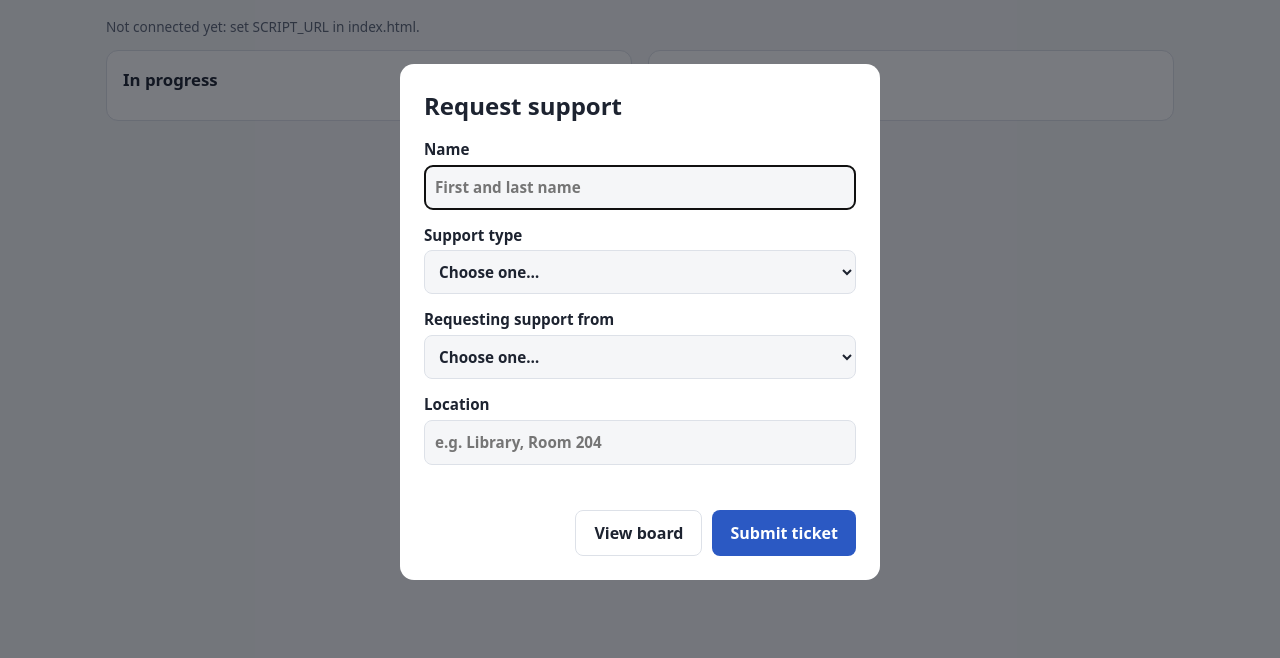
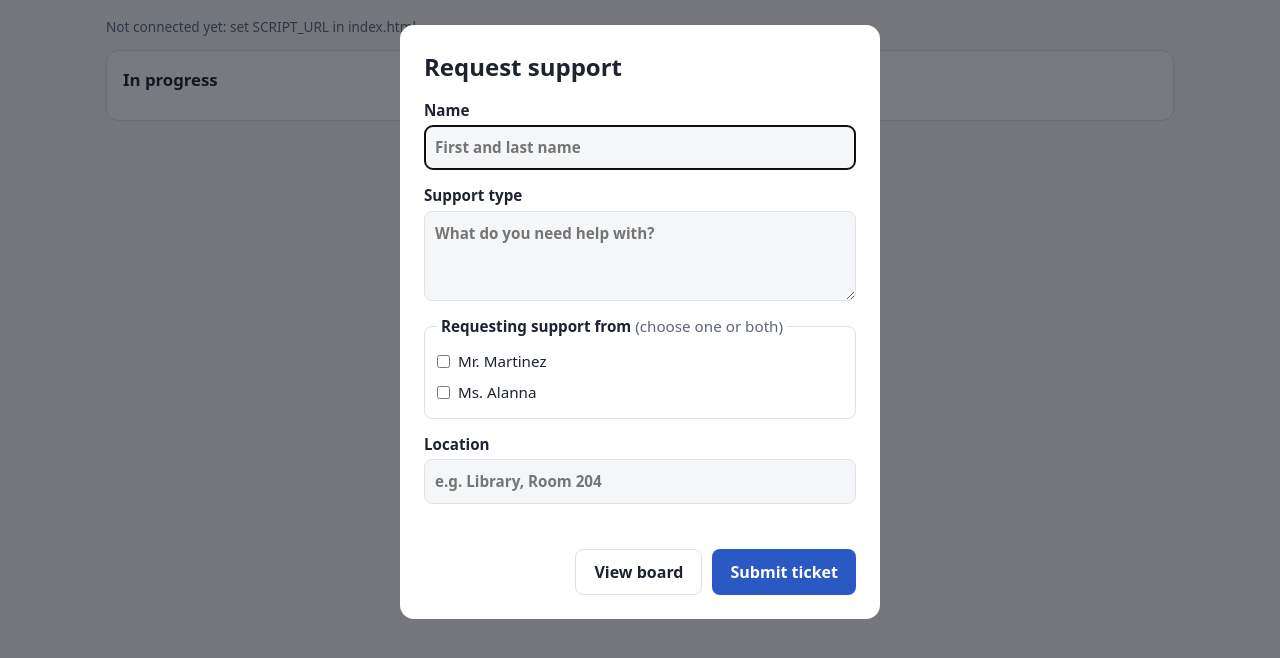
Before and after one commit to nmartinezucb/college-support, a plain HTML site: page index.html in a window 1280 px wide. Shown: the part 78-736 px from the top of the page. Drawn offline with Linux system fonts and the light colour scheme.

Commit message:
Free-response support type; choose Mr. Martinez and/or Ms. Alanna
Co-Authored-By: Claude Opus 5.5 <noreply@anthropic.com>
Claude-Session: https://claude.ai/code/session_013McL1XdiLHHQGUguHTkLs7

```diff
--- a/index.html
+++ b/index.html
@@ -56,7 +56,12 @@
   form { padding: 24px; display: grid; gap: 14px; }
   form h2 { margin: 0; }
   label { display: grid; gap: 4px; font-weight: 600; font-size: .95rem; }
-  input, select { font: inherit; padding: 10px; border-radius: 8px; border: 1px solid var(--line);
+  fieldset.choices { border: 1px solid var(--line); border-radius: 8px; padding: 8px 12px 10px; margin: 0; }
+  fieldset.choices legend { font-weight: 600; font-size: .95rem; padding: 0 4px; }
+  .hint { color: var(--muted); font-weight: 400; }
+  label.choice { display: flex; gap: 8px; align-items: center; font-weight: 400; padding: 4px 0; cursor: pointer; }
+  label.choice input { width: auto; margin: 0; accent-color: var(--accent); }
+  input, select, textarea { font: inherit; resize: vertical; padding: 10px; border-radius: 8px; border: 1px solid var(--line);
                   background: var(--bg); color: var(--text); width: 100%; }
   .actions { display: flex; gap: 10px; justify-content: flex-end; }
   .error { color: var(--error); font-size: .9rem; min-height: 1.2em; margin: 0; }
@@ -91,27 +96,14 @@
     <label>Name
       <input name="name" required maxlength="100" autocomplete="name" placeholder="First and last name">
     </label>
-    <!-- GUESS: support type options. Replace with the real list. -->
     <label>Support type
-      <select name="supportType" required>
-        <option value="">Choose one…</option>
-        <option>UC Application</option>
-        <option>CSU Application</option>
-        <option>Common App</option>
-        <option>Personal Insight Questions / Essay</option>
-        <option>FAFSA / CADAA</option>
-        <option>Other</option>
-      </select>
+      <textarea name="supportType" required maxlength="300" rows="3" placeholder="What do you need help with?"></textarea>
     </label>
-    <label>Requesting support from
-      <select name="adviser" required>
-        <option value="">Choose one…</option>
-        <option>Ms. A</option>
-        <option>Mr. Martinez</option>
-        <option>Either</option>
-      </select>
-    </label>
-    <!-- GUESS: Location goes to column E (it sits under "Request Info" in the sheet). -->
+    <fieldset class="choices">
+      <legend>Requesting support from <span class="hint">(choose one or both)</span></legend>
+      <label class="choice"><input type="checkbox" name="adviser" value="Mr. Martinez"> Mr. Martinez</label>
+      <label class="choice"><input type="checkbox" name="adviser" value="Ms. Alanna"> Ms. Alanna</label>
+    </fieldset>
     <label>Location
       <input name="location" maxlength="100" placeholder="e.g. Library, Room 204">
     </label>
@@ -198,7 +190,10 @@
     e.preventDefault();
     $('formError').textContent = '';
     if (SCRIPT_URL.startsWith('PASTE')) { $('formError').textContent = 'The form is not connected to the sheet yet.'; return; }
-    const payload = Object.fromEntries(new FormData(form));
+    const fd = new FormData(form);
+    const advisers = fd.getAll('adviser');
+    if (!advisers.length) { $('formError').textContent = 'Choose Mr. Martinez, Ms. Alanna, or both.'; return; }
+    const payload = { name: fd.get('name'), supportType: fd.get('supportType'), adviser: advisers.join(', '), location: fd.get('location') };
     $('submitBtn').disabled = true;
     try {
       // text/plain avoids a CORS preflight, which Apps Script does not answer.
```
Also changed, not shown: 2 other files.
